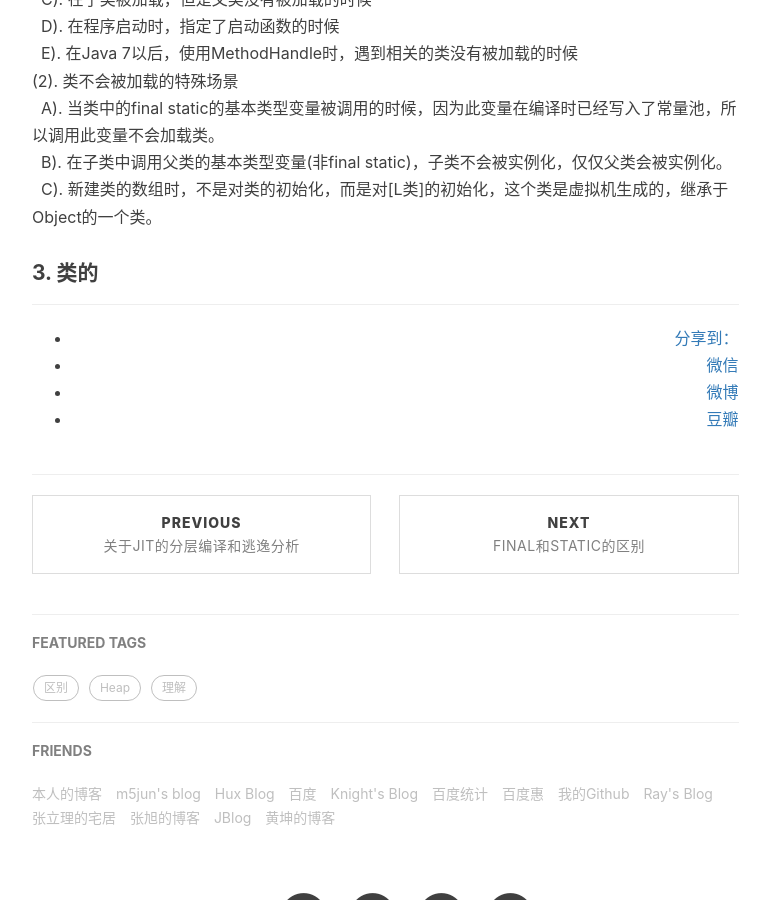
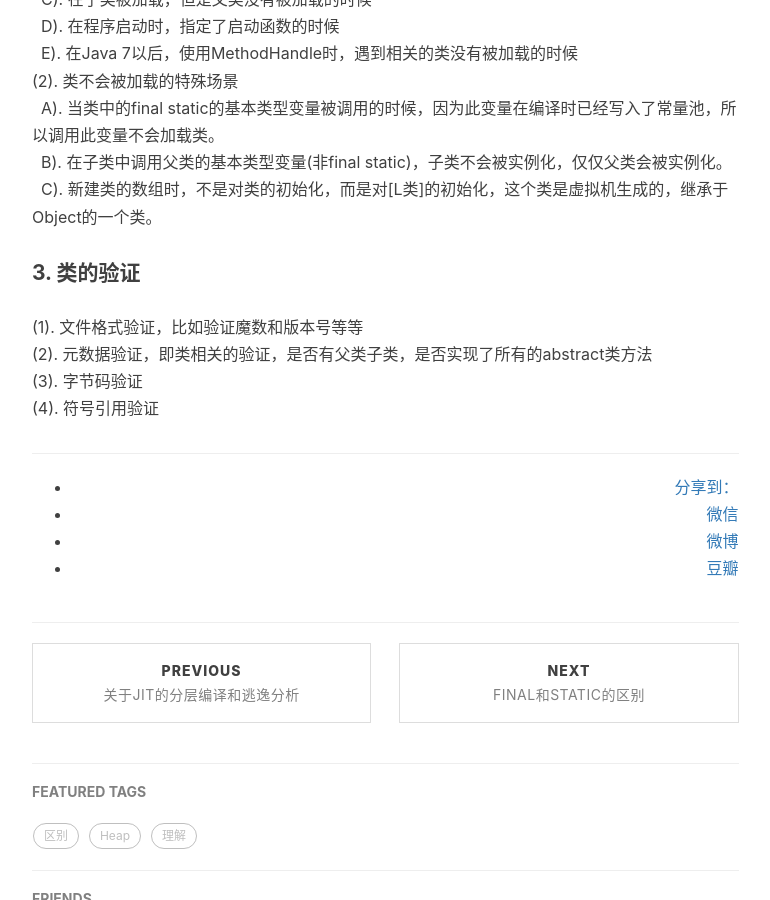
Before and after one commit to baiscjava/basicjava.github.io, a Jekyll site: the page built from _posts/2017-01-15-Java虚拟机类加载机制.md, in a window 1280 px wide and 900 px high, scrolled down 1061 px. Shown: the whole window, without its empty margins (233-1003 px from the left). Built offline with Jekyll 4.4.1, drawn with Linux system fonts in a browser that asks for light colours; nearby versions of some CDN libraries; comment, search, counter and statistics services are not loaded.

Commit message:
Update 2017-01-15-Java虚拟机类加载机制.md

```diff
--- a/_posts/2017-01-15-Java虚拟机类加载机制.md
+++ b/_posts/2017-01-15-Java虚拟机类加载机制.md
@@ -27,4 +27,8 @@ tags:
     B). 在子类中调用父类的基本类型变量(非final static)，子类不会被实例化，仅仅父类会被实例化。<br>
     C). 新建类的数组时，不是对类的初始化，而是对[L类]的初始化，这个类是虚拟机生成的，继承于Object的一个类。<br>
 
-#### 3. 类的
+#### 3. 类的验证
+(1). 文件格式验证，比如验证魔数和版本号等等<br>
+(2). 元数据验证，即类相关的验证，是否有父类子类，是否实现了所有的abstract类方法<br>
+(3). 字节码验证<br>
+(4). 符号引用验证<br>
```
